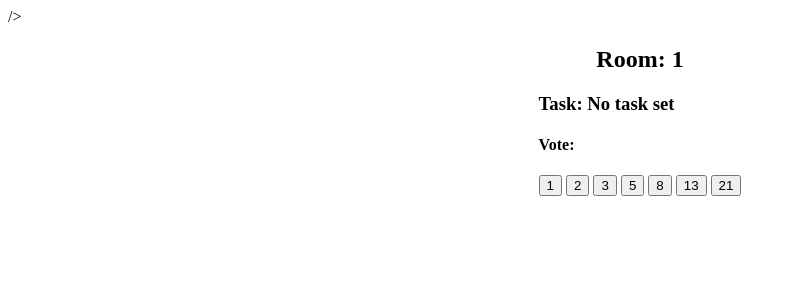
After one commit to miligp/CAPI, a Flask app: page /vote in a window 1280 px wide. The commit adds this page. Shown: the top 300 px of the page, without its empty margins (0-796 px from the left). Run offline with Flask 3, Linux system fonts and the light colour scheme; the visitor is signed in with stand-in values (Sample User, id 1); some libraries are stand-ins or nearby versions.

Commit message:
Start_vote_page

```diff
--- a/main.py
+++ b/main.py
@@ -183,5 +183,87 @@ def activate_button(data):
         print(f"[INFO] Admin {name} activated the button in room {room}")
 
 
+@app.route("/vote", methods=["POST", "GET"])
+def vote():
+    room = session.get("room")
+    name = session.get("name")
+
+    if not room or not name:
+        return redirect(url_for("home"))
+
+    room_data = load_room_data(room)
+    admin = room_data["admin"]
+
+    if request.method == "POST":
+        # Admin sets the task title
+        if name == admin:
+            task_title = request.form.get("task_title")
+            room_data["current_task"] = {"title": task_title, "votes": []}
+            save_room_data(room, room_data)
+
+    task = room_data.get("current_task", {"title": "No task set", "votes": []})
+    return render_template(
+        "vote.html",
+        room=room,
+        name=name,
+        task=task,
+        is_admin=(name == admin)
+    )
+
+
+@socketio.on("start_vote")
+def start_vote(data):
+    room = session.get("room")
+    name = session.get("name")
+
+    room_data = load_room_data(room)
+    admin = room_data["admin"]
+
+    if name == admin:
+        # Notify all users that voting has started
+        socketio.emit("voting_started", {"task": room_data.get("current_task")}, to=room)
+
+
+@socketio.on("submit_vote")
+def submit_vote(data):
+    room = session.get("room")
+    name = session.get("name")
+
+    vote = data.get("vote")
+    room_data = load_room_data(room)
+
+    # Add user's vote to the current task
+    if "current_task" in room_data:
+        room_data["current_task"]["votes"].append({"name": name, "vote": vote})
+        save_room_data(room, room_data)
+        print(f"[INFO] {name} voted: {vote}")
+
+    # Broadcast the updated votes to everyone
+    socketio.emit("vote_submitted", {"votes": room_data["current_task"]["votes"]}, to=room)
+
+
+@socketio.on("stop_vote")
+def stop_vote(data):
+    room = session.get("room")
+    name = session.get("name")
+
+    room_data = load_room_data(room)
+    votes = room_data.get("current_task", {}).get("votes", [])
+
+    if name == room_data["admin"]:
+        # Calculate lowest and highest votes
+        if votes:
+            sorted_votes = sorted(votes, key=lambda x: x["vote"])
+            lowest = sorted_votes[0]
+            highest = sorted_votes[-1]
+
+            # Notify all users of the results
+            socketio.emit(
+                "voting_results",
+                {"lowest": lowest, "highest": highest, "votes": votes},
+                to=room
+            )
+
+
 if __name__ == "__main__":
     socketio.run(app, debug=True)
--- /dev/null
+++ b/rooms/THPR.json
@@ -0,0 +1,6 @@
+{
+    "admin": null,
+    "members": -2,
+    "messages": [],
+    "button_activated": false
+}
--- a/templates/home.html
+++ b/templates/home.html
@@ -1,3 +1,5 @@
+{% extends 'base.html' %}
+
 {% block content %}
 <form method="POST" enctype="multipart/form-data" class="buttons">
     <h3>Create or Join a Room</h3>
--- /dev/null
+++ b/templates/vote.html
@@ -0,0 +1,58 @@
+{% extends 'base.html' %}
+
+{% block content %}
+<div class="vote-box">
+    <h2>Room: {{ room }}</h2>
+    <h3>Task: {{ task.title }}</h3>
+
+    {% if is_admin %}
+    <form method="POST">
+        <label for="task_title">Task Title:</label>
+        <input type="text" name="task_title" id="task_title" placeholder="Enter task title" required>
+        <button type="submit">Set Task</button>
+    </form>
+    {% endif %}
+
+    <div id="voting-section">
+        <h4>Vote:</h4>
+        <div id="cards">
+            {% for value in [1, 2, 3, 5, 8, 13, 21] %}
+            <button onclick="submitVote({{ value }})">{{ value }}</button>
+            {% endfor %}
+        </div>
+    </div>
+
+    {% if is_admin %}
+    <button id="start-vote-btn" onclick="startVote()">Start Vote</button>
+    <button id="stop-vote-btn" onclick="stopVote()">Stop Vote</button>
+    {% endif %}
+
+    <div id="results" style="display: none;">
+        <h4>Results:</h4>
+        <p id="lowest"></p>
+        <p id="highest"></p>
+    </div>
+</div>
+
+<script type="text/javascript">
+    var socket = io();
+
+    function submitVote(value) {
+        socket.emit("submit_vote", {vote: value});
+    }
+
+    function startVote() {
+        socket.emit("start_vote", {});
+    }
+
+    function stopVote() {
+        socket.emit("stop_vote", {});
+    }
+
+    socket.on("voting_results", function(data) {
+        document.getElementById("results").style.display = "block";
+        document.getElementById("lowest").innerText = `Lowest: ${data.lowest.name} (${data.lowest.vote})`;
+        document.getElementById("highest").innerText = `Highest: ${data.highest.name} (${data.highest.vote})`;
+    });
+</script>
+{% endblock %}
```
Also changed, not shown: rooms/INNW.json (added, +21 -0 lines), rooms/XVJO.json (added, +8 -0 lines), templates/room.html (+17 -30 lines).
